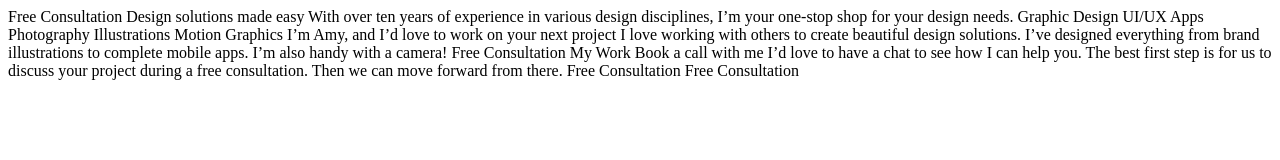
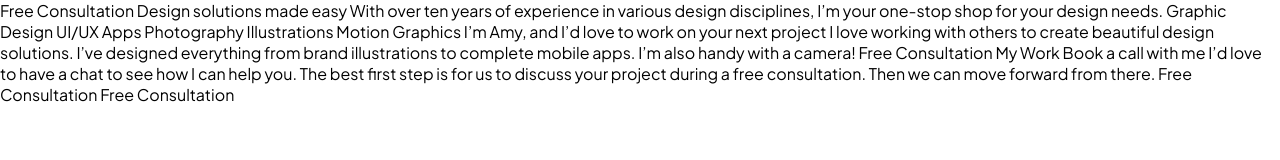
Before and after one commit to Avatar-J/Single-Page-Design-Portfolio, a plain HTML site: page index.html in a window 1280 px wide. Drawn offline with Linux system fonts and the light colour scheme.

Commit message:
set up css variables

```diff
--- a/index.html
+++ b/index.html
@@ -1,45 +1,35 @@
 <!DOCTYPE html>
 <html lang="en">
-<head>
-  <meta charset="UTF-8">
-  <meta name="viewport" content="width=device-width, initial-scale=1.0">
+  <head>
+    <meta charset="UTF-8" />
+    <meta name="viewport" content="width=device-width, initial-scale=1.0" />
 
-  <link rel="icon" type="image/png" sizes="32x32" href="./assets/favicon-32x32.png">
+    <link
+      rel="icon"
+      type="image/png"
+      sizes="32x32"
+      href="./assets/favicon-32x32.png"
+    />
+    <link rel="preconnect" href="https://fonts.googleapis.com" />
+    <link rel="preconnect" href="https://fonts.gstatic.com" crossorigin />
+    <link
+      href="https://fonts.googleapis.com/css2?family=Plus+Jakarta+Sans:ital,wght@0,200..800;1,200..800&display=swap"
+      rel="stylesheet"
+    />
+    <link rel="stylesheet" href="main.css" />
 
-  <title>Frontend Mentor | Single-page design portfolio</title>
-</head>
-<body>
-
-  Free Consultation
-
-  Design solutions made easy
-
-  With over ten years of experience in various design disciplines, I’m your one-stop shop for your design needs.
-
-  Graphic Design
-  UI/UX
-  Apps
-  Photography
-  Illustrations
-  Motion Graphics
-
-  I’m Amy, and I’d love to work on your next project
-
-  I love working with others to create beautiful design solutions. I’ve designed everything from brand illustrations
-  to complete mobile apps. I’m also handy with a camera!
-
-  Free Consultation
-
-  My Work
-
-  Book a call with me
-
-  I’d love to have a chat to see how I can help you. The best first step is for us to discuss your project during a
-  free consultation. Then we can move forward from there.
-
-  Free Consultation
-
-  Free Consultation
-
-</body>
+    <title>Frontend Mentor | Single-page design portfolio</title>
+  </head>
+  <body>
+    Free Consultation Design solutions made easy With over ten years of
+    experience in various design disciplines, I’m your one-stop shop for your
+    design needs. Graphic Design UI/UX Apps Photography Illustrations Motion
+    Graphics I’m Amy, and I’d love to work on your next project I love working
+    with others to create beautiful design solutions. I’ve designed everything
+    from brand illustrations to complete mobile apps. I’m also handy with a
+    camera! Free Consultation My Work Book a call with me I’d love to have a
+    chat to see how I can help you. The best first step is for us to discuss
+    your project during a free consultation. Then we can move forward from
+    there. Free Consultation Free Consultation
+  </body>
 </html>
--- a/main.css
+++ b/main.css
@@ -0,0 +1,25 @@
+:root {
+  --galactic-blue: #755cde;
+  --summer-yellow: #f6a560;
+  --pink: #f39e9e;
+  --light-red: #eb7565;
+  --cyan: #61c4b7;
+  --black: #030303;
+  --medium-brown: #7a746e;
+  --light-cream: #fff7f0;
+  --dark-purple: #552049;
+  --heading-L: 56px;
+  --heading-M: 40px;
+  --heading-S: 32px;
+  --font-size: 18px;
+  --font-family: "Plus Jakarta Sans", sans-serif;
+}
+
+* {
+  margin: 0;
+  padding: 0;
+  box-sizing: border-box;
+}
+body {
+  font-family: var(--font-family);
+}
```
